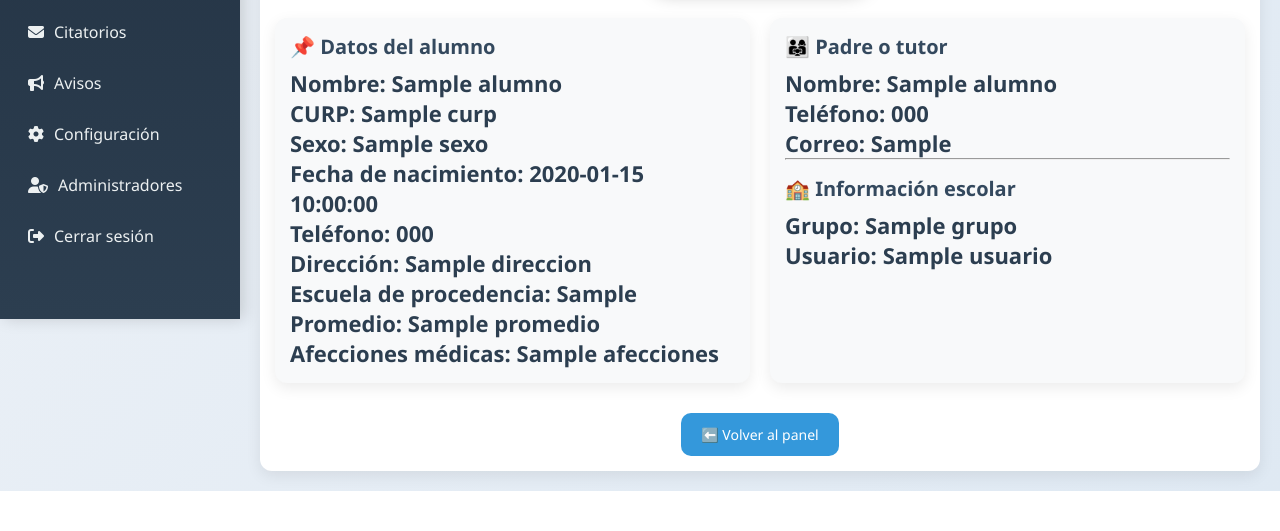
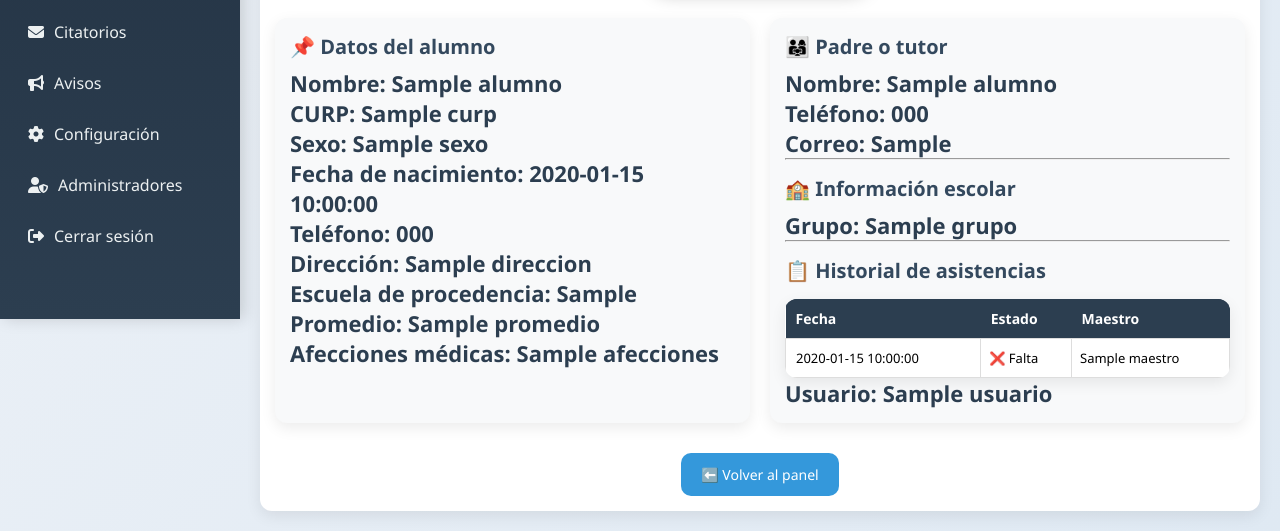
Before and after one commit to computacioneizi85-oss/control-escolar, a Flask app: template templates/expediente.html in a window 1280 px wide. Shown: the part 481-1012 px from the top of the page. Before the commit the page ends 972 px from the top, so only its background shows below. Run offline with Flask 3, Linux system fonts and the light colour scheme; the visitor is signed in with stand-in values (Sample User, id 1); the template is opened without the code that fills it: most values are stand-ins (such as "Sample title", 1, 10 or a date in 2020); parts of the project's set-up code (start-up, migrations or seed data) failed here and were passed over.

Commit message:
agregando evaluaciones 30

```diff
--- a/templates/expediente.html
+++ b/templates/expediente.html
@@ -154,6 +154,68 @@
 
             <p><b>Grupo:</b> {{ alumno.grupo or "—" }}</p>
 
+<hr>
+
+<h2>
+📋 Historial de asistencias
+</h2>
+
+{% if alumno.asistencias %}
+
+<table style="
+width:100%;
+margin-top:15px;
+border-collapse:collapse;
+">
+
+<tr style="background:#2c3e50;color:white;">
+
+<th style="padding:10px;">Fecha</th>
+<th>Estado</th>
+<th>Maestro</th>
+
+</tr>
+
+{% for a in alumno.asistencias %}
+
+<tr>
+
+<td style="padding:10px;border:1px solid #ddd;">
+{{ a.fecha }}
+</td>
+
+<td style="border:1px solid #ddd;">
+
+{% if a.estado == "Asistencia" %}
+✅ Asistencia
+
+{% elif a.estado == "Retardo" %}
+⏰ Retardo
+
+{% else %}
+❌ Falta
+{% endif %}
+
+</td>
+
+<td style="border:1px solid #ddd;">
+{{ a.maestro }}
+</td>
+
+</tr>
+
+{% endfor %}
+
+</table>
+
+{% else %}
+
+<p>
+Sin asistencias registradas
+</p>
+
+{% endif %}
+
             <p><b>Usuario:</b> {{ alumno.usuario or "—" }}</p>
 
         </div>
```
Also changed, not shown: routes/maestro_routes.py (+9 -8 lines), templates/panel_maestro.html (+41 -1 lines).
